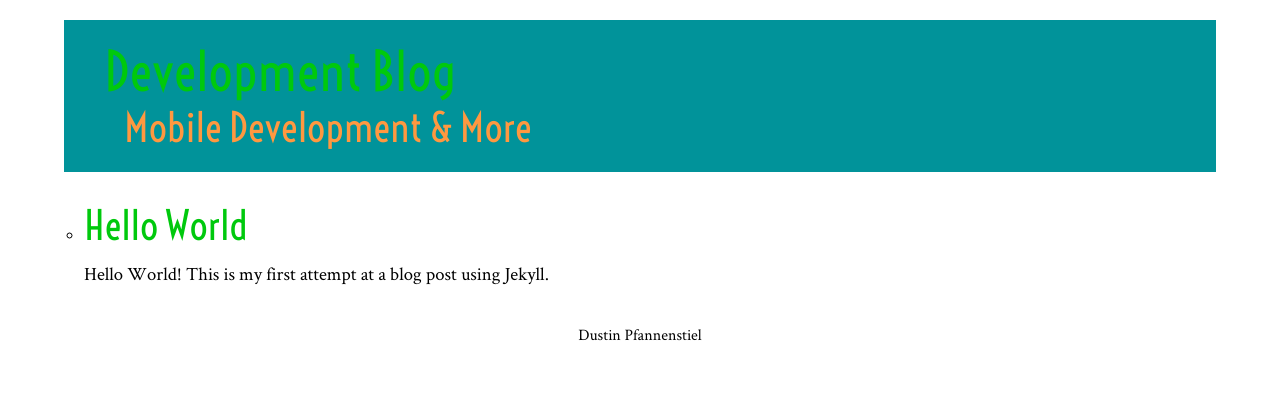
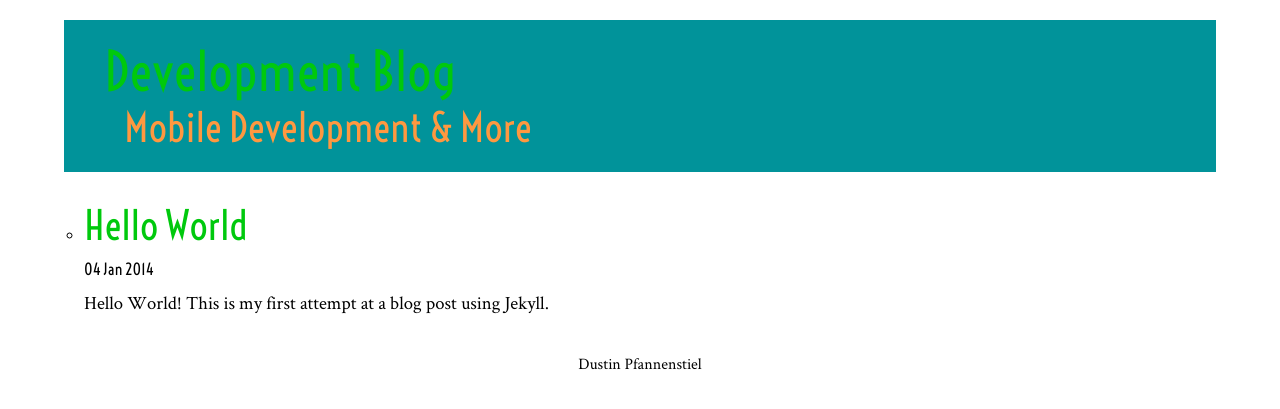
Before and after one commit to dpfannenstiel/dpfannenstiel.github.io, a Jekyll site: the page built from index.html, in a window 1280 px wide. Shown: the top 409 px of the page. Built offline with Jekyll 4.4.1, drawn with Linux system fonts in a browser that asks for light colours.

```diff
--- a/_config.yml
+++ b/_config.yml
@@ -1,3 +1,9 @@
 pygments: true
 
 url: http://dpfannenstiel.github.io
+
+permalink: /blog/:year/:title
+
+timezone: America/New_York
+
+include: [pages]
--- a/_layouts/post.html
+++ b/_layouts/post.html
@@ -9,10 +9,16 @@
 		{% include header.html %}
 
 		<div id="content">
+
+			<h1>{{ page.title }}</h1>
+			<h6>{{ page.date | date_to_string }}</h6>
 			{{ content }}
+
 		</div>
 		{% include sidebar.html %}
+
 		<div id="delimiter"></div>
+
 		{% include footer.html %}
 
 	</div>
--- a/_posts/2013-12-27-HelloWorld.md
+++ b/_posts/2013-12-27-HelloWorld.md
@@ -1,6 +1,7 @@
 ---
 layout: post
 title: Hello World
+date: 2014-01-04 17:30:00 -0500
 ---
 
 Hello World!
--- a/css/style.css
+++ b/css/style.css
@@ -142,6 +142,13 @@ strong {
 	font-weight: bold;
 }
 
+h1, h2, h3, h4, h5, h6 {
+	margin-top: 0.25em;
+	margin-bottom: 0.25em;
+	font-family: Voltaire;
+	line-height: 1.2em;
+}
+
 h1 {
 	font-size: 40pt;
 }
@@ -154,11 +161,16 @@ h3 {
 	font-size: 24pt;
 }
 
-h1, h2, h3, h4, h5, h6 {
-	margin-top: 0.25em;
-	margin-bottom: 0.25em;
-	font-family: Voltaire;
-	line-height: 1.2em;
+h4 {
+	font-size: 20pt;
+}
+
+h5 {
+	font-size: 16pt;
+}
+
+h6 {
+	font-size: 12pt;
 }
 
 ul {
--- a/index.html
+++ b/index.html
@@ -8,7 +8,8 @@ title: Home
 
 		<li>
 			<h2><a href="{{ post.url }}">{{ post.title }}</a></h2>
-			<span class="excerpt">{{ post.excerpt }}</span>
+			<h6>{{ post.date | date_to_string }}</h6>
+			<span class="excerpt">{{ post.excerpt | markdownify }}</span>
 		</li>
 
 	{% endfor %}
```
Also changed, not shown: _drafts/2014-01-05-Happy-New-Year.md (+1 -1 lines), README.md.
